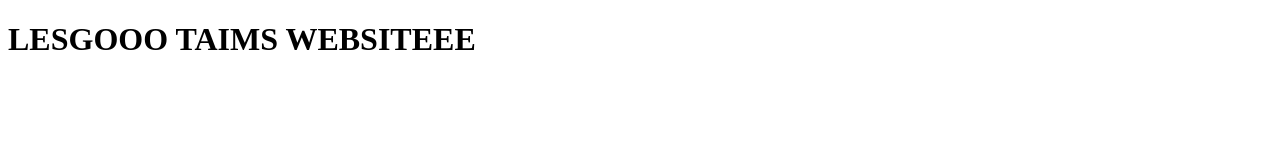
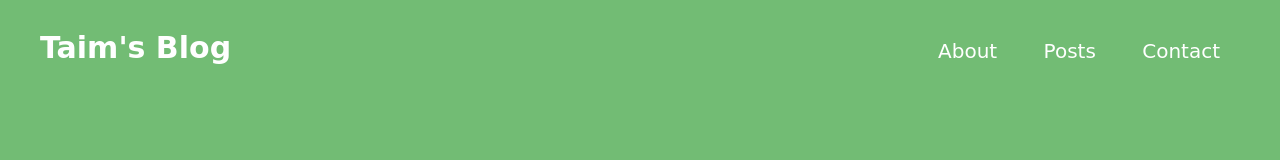
Before and after one commit to taimoor-th1904453/PersonalBlog, a plain HTML site: page index.html in a window 1280 px wide. Drawn offline with Linux system fonts and the light colour scheme; a web font is replaced by a local one.

Commit message:
Updates to home page

```diff
--- a/index.html
+++ b/index.html
@@ -2,10 +2,30 @@
 <html lang="en">
 <head>
     <meta charset="UTF-8">
-    <title>Title</title>
+    <meta name="viewport" content="width=device-width, initial-scale=1">
+    <title>Taim's Blog</title>
+    <link rel="stylesheet" href="styles/index.css">
+    <link rel="stylesheet"
+          href="https://fonts.googleapis.com/css?family=Tangerine">
+<!--    <link href="https://cdn.jsdelivr.net/npm/bootstrap@5.2.0-beta1/dist/css/bootstrap.min.css" rel="stylesheet" integrity="sha384-0evHe/X+R7YkIZDRvuzKMRqM+OrBnVFBL6DOitfPri4tjfHxaWutUpFmBp4vmVor" crossorigin="anonymous">-->
+<!--    <script src="https://cdn.jsdelivr.net/npm/bootstrap@5.2.0-beta1/dist/js/bootstrap.bundle.min.js" integrity="sha384-pprn3073KE6tl6bjs2QrFaJGz5/SUsLqktiwsUTF55Jfv3qYSDhgCecCxMW52nD2" crossorigin="anonymous"></script>-->
+
 </head>
 <body>
-<h1>LESGOOO TAIMS WEBSITEEE</h1>
+
+<header>
+    <h1>Taim's Blog</h1>
+<nav class="container">
+    <ul>
+        <li><a class="title" href="#">About</a></li>
+        <li><a class="title" href="#">Posts</a></li>
+        <li><a class="title" href="#">Contact</a></li>
+    </ul>
+</nav>
+</header>
+
+<main></main>
+<footer></footer>
 
 </body>
 </html>
--- /dev/null
+++ b/styles/index.css
@@ -0,0 +1,47 @@
+@import url('https://fonts.googleapis.com/css2?family=Edu+VIC+WA+NT+Beginner&display=swap');
+
+* {
+    margin: 10px 10px 0px 10px;
+    padding: 0;
+    background: #72BC74;
+    color: white;
+    font-family: 'Edu VIC WA NT Beginner', cursive;
+}
+
+ul {
+    list-style-type: none;
+    margin: 0;
+    padding: 0;
+    font-size: 20px;
+}
+ul a{
+    text-decoration: none;
+}
+ul li {
+    display: inline;
+    position: relative;
+}
+.title::after {
+    position: absolute;
+    content: "";
+    width: 0%;
+    height: 4px;
+    border-radius: 5px;
+    background-color: whitesmoke;
+    left: 50%;
+    bottom: -10px;
+    transition: all 0.4s ease-in-out;
+}
+
+ul li:hover .title::after {
+    width: 100%;
+    left: 0;
+}
+header h1{
+    font-size: 30px;
+}
+header {
+    display: flex;
+    align-items: baseline;
+    justify-content: space-between;
+}
```
